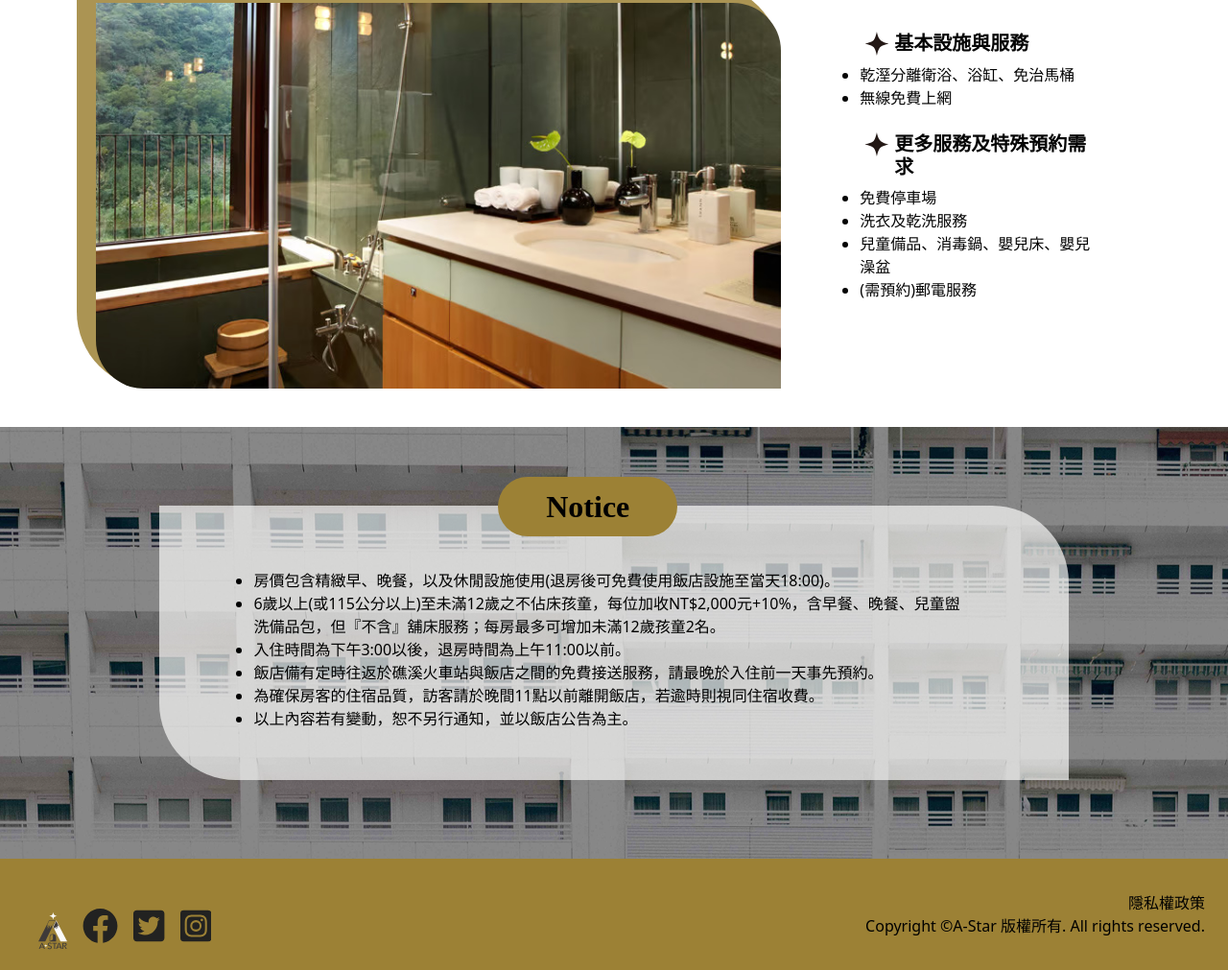
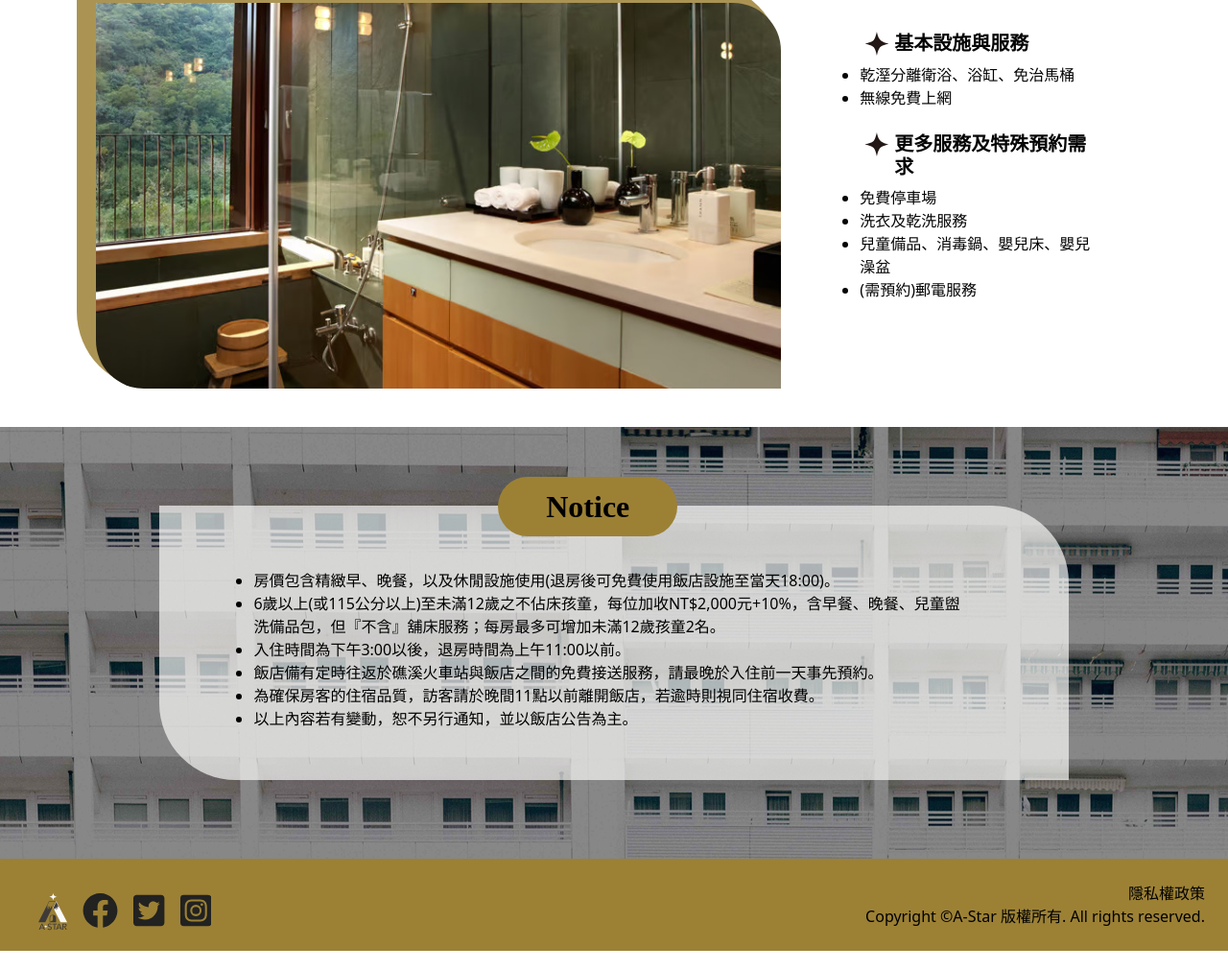
Before and after one commit to PatrickBrownie/A-Star-Page01, a plain HTML site: page index.html in a window 1280 px wide. Shown: the part 2137-3148 px from the top of the page at 96% size. Drawn offline with nearby package versions, Linux system fonts and the light colour scheme.

Commit message:
footer 置中

```diff
--- a/index.css
+++ b/index.css
@@ -325,7 +325,6 @@ ul {
 /* footer */
 .footer img {
   height: 50px;
-  margin-top: 20px;
   left: 0;
 }
 
--- a/index.html
+++ b/index.html
@@ -354,21 +354,21 @@
     <div class="footer">
       <div class="text-center d-flex footer-widget align-items-center">
         <ul class="d-flex align-items-between">
-          <div class="footer-logo mx-2"><img src="./Footer/logo2.svg" alt="" /></div>
+          <div class="footer-logo d-flex align-items-center mx-2"><img src="./Footer/logo2.svg" alt="" /></div>
           <!-- facebook -->
-          <svg xmlns="http://www.w3.org/2000/svg" height="3em" viewBox="0 0 512 512" class="mt-3 mx-2">
+          <svg xmlns="http://www.w3.org/2000/svg" height="3em" viewBox="0 0 512 512" class="mx-2">
             <path
               d="M504 256C504 119 393 8 256 8S8 119 8 256c0 123.78 90.69 226.38 209.25 245V327.69h-63V256h63v-54.64c0-62.15 37-96.48 93.67-96.48 27.14 0 55.52 4.84 55.52 4.84v61h-31.28c-30.8 0-40.41 19.12-40.41 38.73V256h68.78l-11 71.69h-57.78V501C413.31 482.38 504 379.78 504 256z"
             />
           </svg>
           <!-- Twitter -->
-          <svg xmlns="http://www.w3.org/2000/svg" height="3em" viewBox="0 0 448 512" class="mt-3 mx-2">
+          <svg xmlns="http://www.w3.org/2000/svg" height="3em" viewBox="0 0 448 512" class="mx-2">
             <path
               d="M400 32H48C21.5 32 0 53.5 0 80v352c0 26.5 21.5 48 48 48h352c26.5 0 48-21.5 48-48V80c0-26.5-21.5-48-48-48zm-48.9 158.8c.2 2.8.2 5.7.2 8.5 0 86.7-66 186.6-186.6 186.6-37.2 0-71.7-10.8-100.7-29.4 5.3.6 10.4.8 15.8.8 30.7 0 58.9-10.4 81.4-28-28.8-.6-53-19.5-61.3-45.5 10.1 1.5 19.2 1.5 29.6-1.2-30-6.1-52.5-32.5-52.5-64.4v-.8c8.7 4.9 18.9 7.9 29.6 8.3a65.447 65.447 0 0 1-29.2-54.6c0-12.2 3.2-23.4 8.9-33.1 32.3 39.8 80.8 65.8 135.2 68.6-9.3-44.5 24-80.6 64-80.6 18.9 0 35.9 7.9 47.9 20.7 14.8-2.8 29-8.3 41.6-15.8-4.9 15.2-15.2 28-28.8 36.1 13.2-1.4 26-5.1 37.8-10.2-8.9 13.1-20.1 24.7-32.9 34z"
             />
           </svg>
           <!-- Instagram -->
-          <svg xmlns="http://www.w3.org/2000/svg" height="3em" viewBox="0 0 448 512" class="mt-3 mx-2">
+          <svg xmlns="http://www.w3.org/2000/svg" height="3em" viewBox="0 0 448 512" class="mx-2">
             <!--! Font Awesome Free 6.4.0 by @fontawesome - https://fontawesome.com License - https://fontawesome.com/license (Commercial License) Copyright 2023 Fonticons, Inc. -->
             <path
               d="M224,202.66A53.34,53.34,0,1,0,277.36,256,53.38,53.38,0,0,0,224,202.66Zm124.71-41a54,54,0,0,0-30.41-30.41c-21-8.29-71-6.43-94.3-6.43s-73.25-1.93-94.31,6.43a54,54,0,0,0-30.41,30.41c-8.28,21-6.43,71.05-6.43,94.33S91,329.26,99.32,350.33a54,54,0,0,0,30.41,30.41c21,8.29,71,6.43,94.31,6.43s73.24,1.93,94.3-6.43a54,54,0,0,0,30.41-30.41c8.35-21,6.43-71.05,6.43-94.33S357.1,182.74,348.75,161.67ZM224,338a82,82,0,1,1,82-82A81.9,81.9,0,0,1,224,338Zm85.38-148.3a19.14,19.14,0,1,1,19.13-19.14A19.1,19.1,0,0,1,309.42,189.74ZM400,32H48A48,48,0,0,0,0,80V432a48,48,0,0,0,48,48H400a48,48,0,0,0,48-48V80A48,48,0,0,0,400,32ZM382.88,322c-1.29,25.63-7.14,48.34-25.85,67s-41.4,24.63-67,25.85c-26.41,1.49-105.59,1.49-132,0-25.63-1.29-48.26-7.15-67-25.85s-24.63-41.42-25.85-67c-1.49-26.42-1.49-105.61,0-132,1.29-25.63,7.07-48.34,25.85-67s41.47-24.56,67-25.78c26.41-1.49,105.59-1.49,132,0,25.63,1.29,48.33,7.15,67,25.85s24.63,41.42,25.85,67.05C384.37,216.44,384.37,295.56,382.88,322Z"
```
